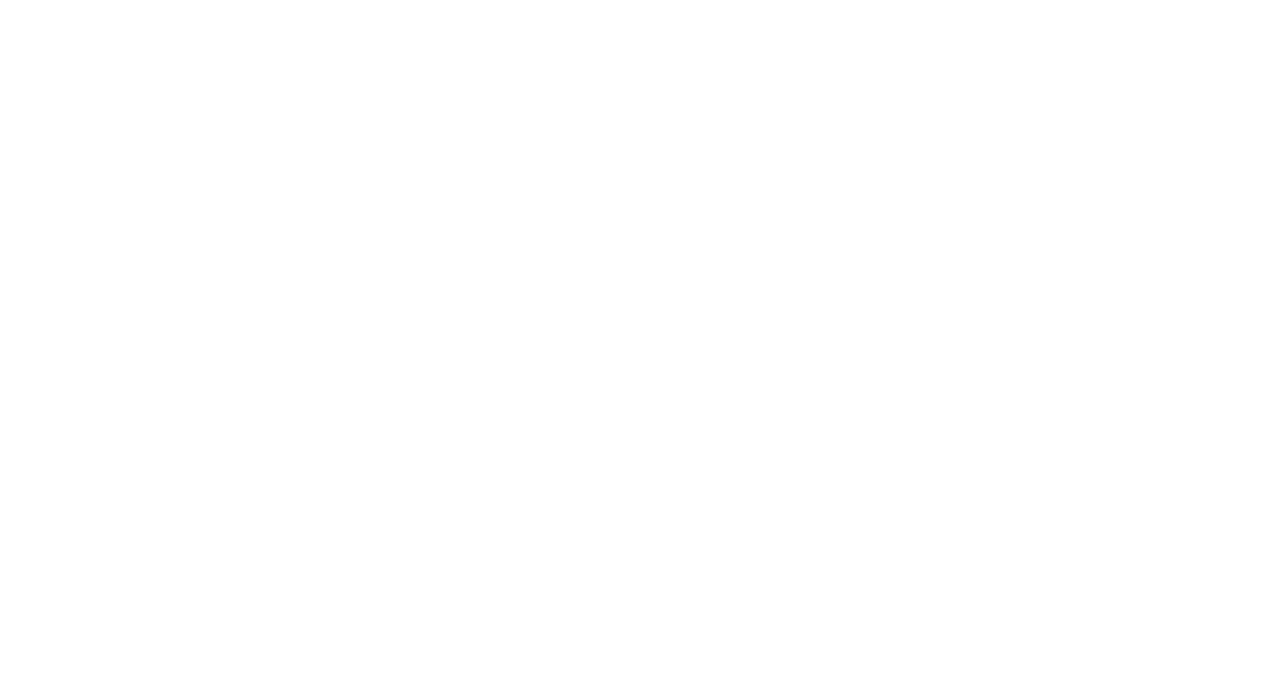
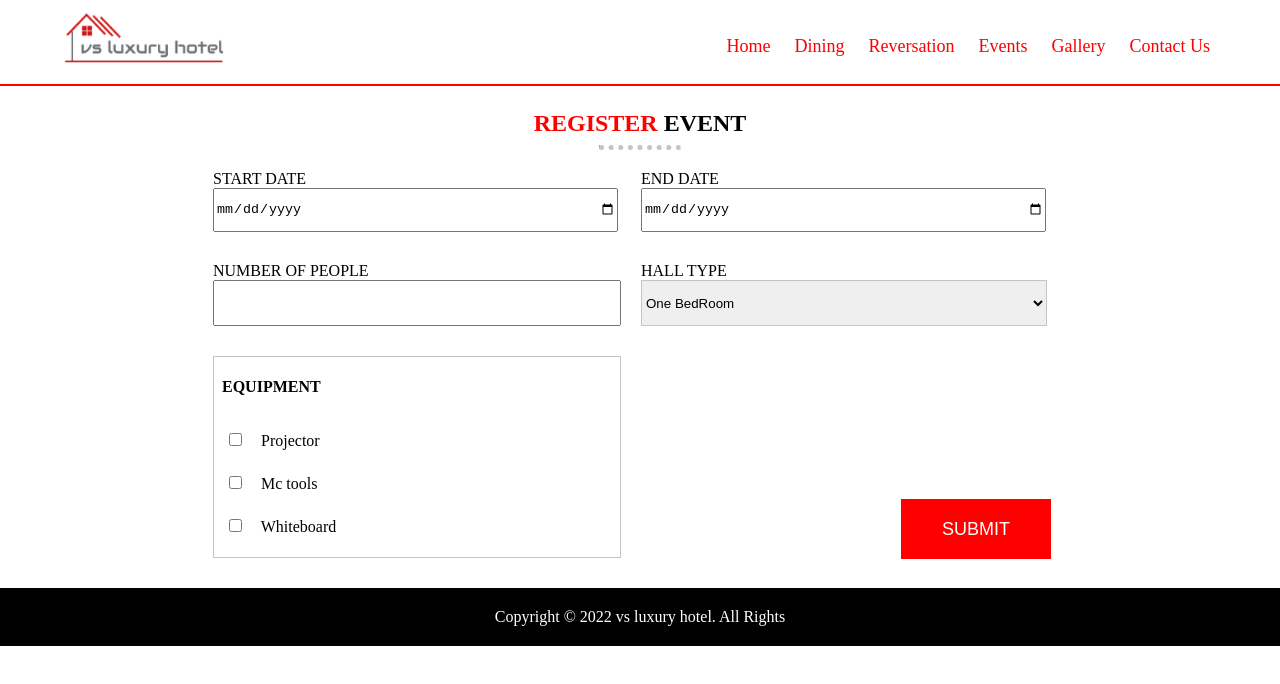
Before and after one commit to abunnazeer/vs-luxury-hotel, a plain HTML site: page pages/events.html in a window 1280 px wide. Drawn offline with Linux system fonts and the light colour scheme.

Commit message:
still working on pages

```diff
--- a/other.css
+++ b/other.css
@@ -57,3 +57,96 @@
     box-shadow: 0px 0px 1px 1px #d3d2d2d4;
 
 }
+
+.event-container{
+    margin: 110px auto auto auto;
+}
+
+.form-container{
+    width: 90%;
+    margin: auto;
+}
+
+.form-box{
+    display: grid;
+    grid-template-columns: auto auto;
+    justify-content: center;
+}
+.box-1{
+    margin-bottom: 30px;
+    margin-right: 20px;
+}
+.box-1 input[type="date" i] {
+    width: 400px;
+    height: 40px;
+}
+
+.box-1 input[type="number" i]{
+    width: 400px;
+    height: 40px;
+}
+
+.box-1 #select-room{
+    width: 406px;
+    height: 46px;
+    border-radius: unset;
+    margin-right: 0px;
+
+}
+
+#box-design{
+    width: 406px;
+    height: 200px;
+    border: #C6C3C3 1px solid;
+}
+
+.box-1 input[type="checkbox" i] {
+    margin: 15px;
+}
+
+.box-1 h4{
+    margin-left: 8px;
+}
+
+.box-1 input[type="submit" i]{
+    position: relative;
+    top: 143px;
+    left: 260px;
+    width: 150px;
+    height: 60px;
+    background: #ff0000;
+    border: #ff0000 1px solid;
+    color: #fff;
+    font-size: 18px;
+}
+
+
+.gallery-container{
+    margin: 110px auto auto auto;
+}
+.gal-box{
+    display: grid;
+    grid-template-columns: auto auto auto auto;
+    justify-content: center;
+   text-align: center;
+}
+.gal-box li{
+    list-style: none;
+    display: inline-block;
+    margin-right: 20px;
+    font-size: 18px;
+}
+
+.gal-box li:hover{
+    color: #ff0000;
+    cursor:alias;
+    border-bottom: #ff0000 2px solid;
+
+}
+.gal-img-box{
+    text-align: center;
+}
+.gal-img-box img{
+    width: 350px;
+    height: 250px;
+}
--- a/pages/events.html
+++ b/pages/events.html
@@ -0,0 +1,80 @@
+<!DOCTYPE html>
+<html lang="en">
+<head>
+    <meta charset="UTF-8">
+    <meta http-equiv="X-UA-Compatible" content="IE=edge">
+    <meta name="viewport" content="width=device-width, initial-scale=1.0">
+    <title>Event</title>
+    <link rel="stylesheet" href="../styles.css">
+</head>
+<body>
+
+         <!-- NAVIGATION BAR    -->
+         <div class="header-navigation">
+            <div class="logo"><a href="../index.html"> <img src="../assets/logo.png" alt="logo"></a>
+
+            </div>
+            <ul>
+                <li><a href="../index.html">Home</a></li>
+                <li><a href="../pages/dining.html">Dining</a></li>
+                <li><a href="../pages/reversation.html">Reversation</a></li>
+                <li><a href="../pages/events.html">Events</a></li>
+                <li><a href="../pages/gallery.html">Gallery</a></li>
+                <li><a href="../pages/contact.html">Contact Us</a></li>
+            </ul>
+        </div>
+
+
+        <div class="event-container">
+            <h2><span>REGISTER</span> EVENT</h2>
+            <hr>
+            <div class="form-container">
+             <form class="form-box" action="">
+
+            <div class="box-1">
+                <label for="date">START DATE</label><br>
+                <input type="date">
+            </div>
+
+            <div class="box-1">
+                <label for="date">END DATE</label><br>
+                <input type="date">
+            </div>
+
+            <div class="box-1">
+                <label for="number">NUMBER OF PEOPLE</label><br>
+                <input type="number">
+            </div>
+
+            <div class="box-1">
+            <label for="select-room">HALL TYPE</label><br>
+            <select  id="select-room">
+                <option value="1">One BedRoom</option>
+                <option value="2">Two Bedrooms</option>
+                <option value="3">Pavilion Luxury</option>
+            </select>
+            </div>
+
+            <div class="box-1" id="box-design">
+                <h4>EQUIPMENT</h4>
+                <input type="checkbox" id="projector" name="projector" value="projector">
+                <label for="projector"> Projector</label><br>
+                <input type="checkbox" id="mctools" name="mctools" value="mctools">
+                <label for="mctools"> Mc tools</label><br>
+                <input type="checkbox" id="whiteboard" name="whiteboard" value="whiteboard">
+                <label for="whiteboard"> Whiteboard</label><br>
+            </div>
+
+            <div class="box-1" id="box-submit">
+                <input type="submit" value="SUBMIT">
+            </div>
+            </form>
+        </div>
+        </div>
+        <div class="footer">
+            <p>Copyright © 2022 vs luxury hotel. All Rights</p>
+        </div>
+
+
+</body>
+</html>
```
Also changed, not shown: pages/gallery.html (+60 -0 lines).
